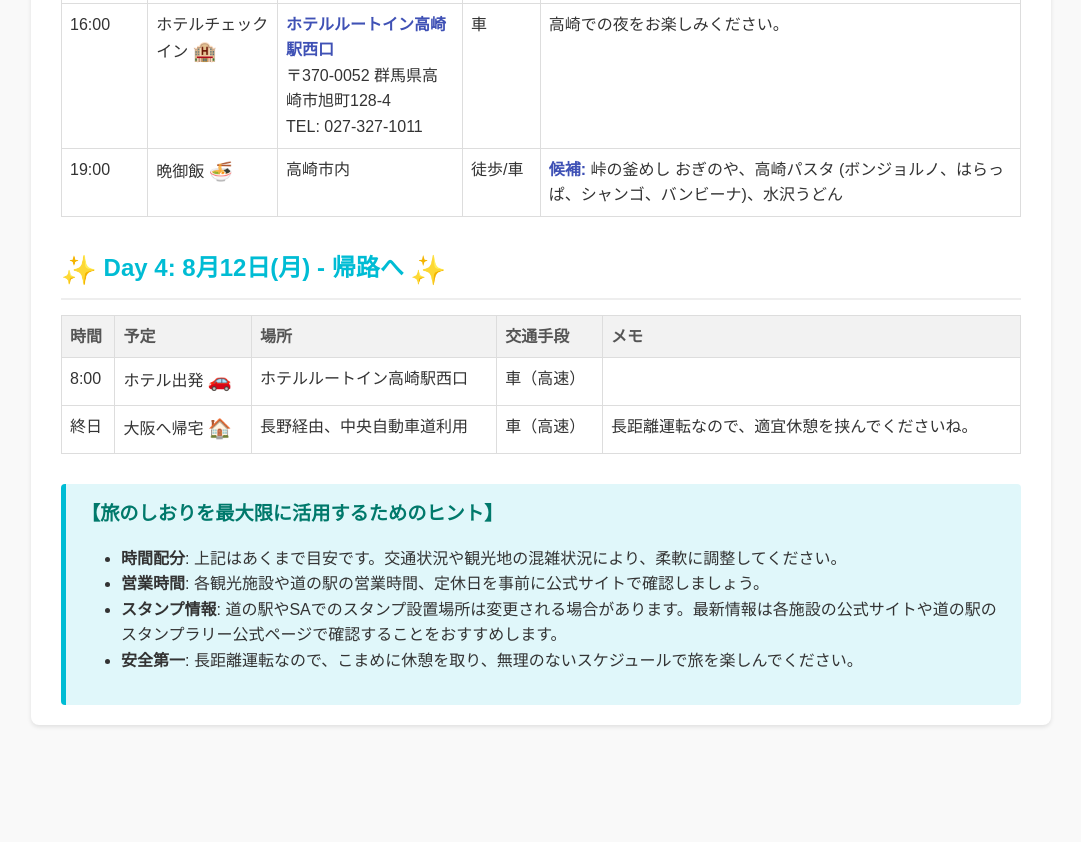
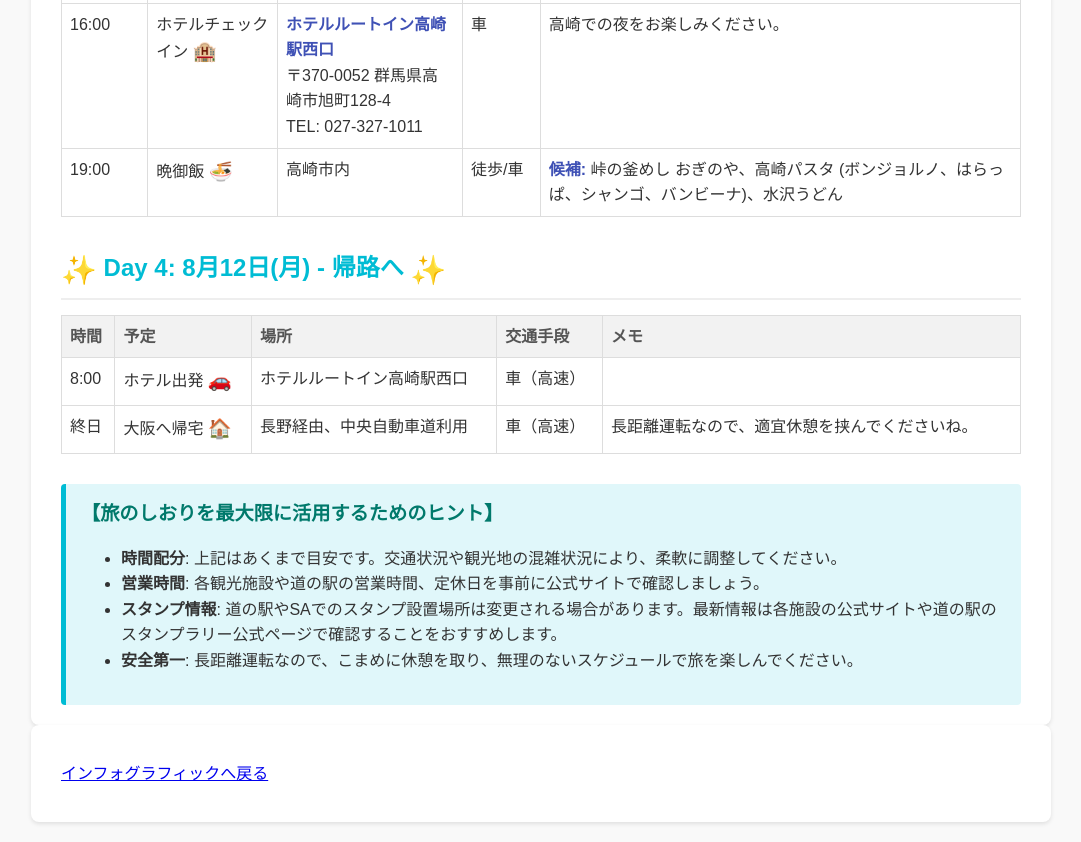
Before and after one commit to hiro1018/travel-infographic, a plain HTML site: page travel_itinerary_table.html in a window 1280 px wide. Shown: the part 2191-3033 px from the top of the page, without its empty margins (99-1180 px from the left). Before the commit the page ends 2936 px from the top, so only its background shows below. Drawn offline with Linux system fonts and the light colour scheme.

Commit message:
Update travel_itinerary_table.html

```diff
--- a/travel_itinerary_table.html
+++ b/travel_itinerary_table.html
@@ -325,3 +325,8 @@
     </div>
 </body>
 </html>
+<div class="container mx-auto p-4 text-center">
+    <p class="mb-4">
+        <a href="index.html" class="text-blue-500 hover:underline">インフォグラフィックへ戻る</a>
+    </p>
+</div>
```
